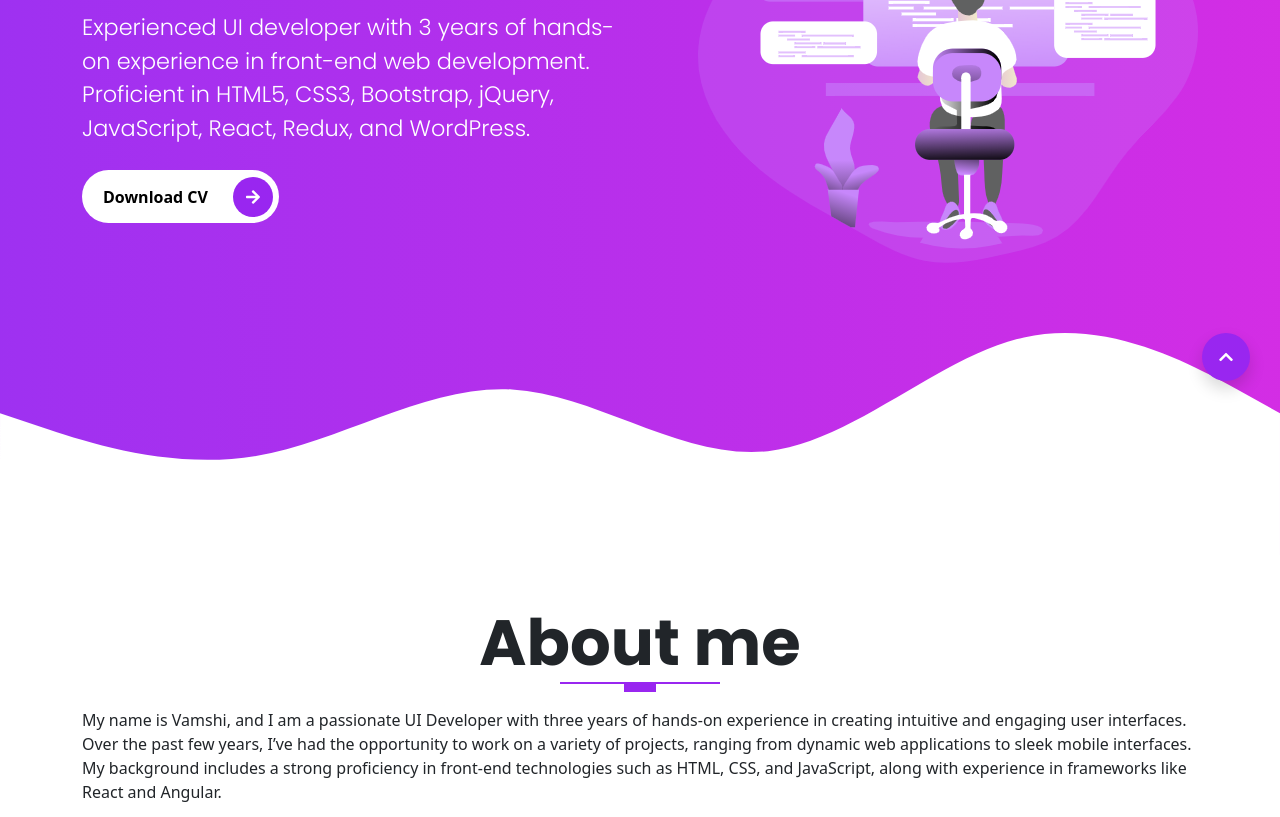
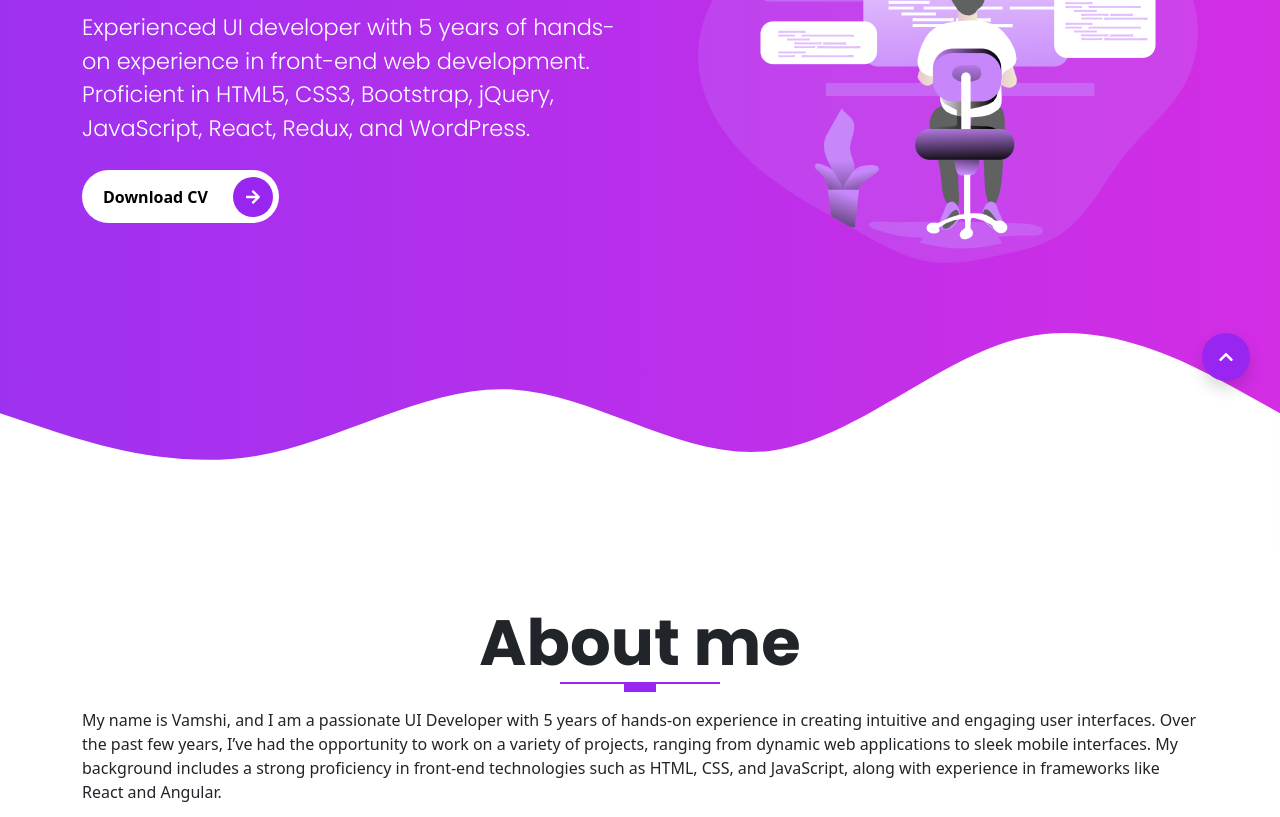
Before and after one commit to vamshidhar171/portfolio.github.io, a website: page index.html in a window 1280 px wide. Shown: the part 389-1206 px from the top of the page. Drawn offline with nearby package versions, Linux system fonts and the light colour scheme; files that its build step writes are made by us from their sources.

Commit message:
Update experience from 3 to 5 years in index.html

```diff
--- a/index.html
+++ b/index.html
@@ -58,7 +58,7 @@
           <h1 class="display-2">
             <span class="display-2--intro">Hey!, I'm Vamshidhar</span>
             <span class="display-2--description lh-base">
-              Experienced UI developer with 3 years of hands-on experience in front-end web development. Proficient in
+              Experienced UI developer with 5 years of hands-on experience in front-end web development. Proficient in
               HTML5, CSS3, Bootstrap, jQuery, JavaScript, React, Redux, and WordPress.
 
             </span>
@@ -86,7 +86,7 @@
       <div class="display-3 fw-bold text-center">About me</div>
       <div class="heading-line mb-1"></div>
       <div>
-        <p>My name is Vamshi, and I am a passionate UI Developer with three years of hands-on experience in creating
+        <p>My name is Vamshi, and I am a passionate UI Developer with 5 years of hands-on experience in creating
           intuitive and engaging user interfaces. Over the past few years, I’ve had the opportunity to work on a variety
           of projects, ranging from dynamic web applications to sleek mobile interfaces. My background includes a strong
           proficiency in front-end technologies such as HTML, CSS, and JavaScript, along with experience in frameworks
```
